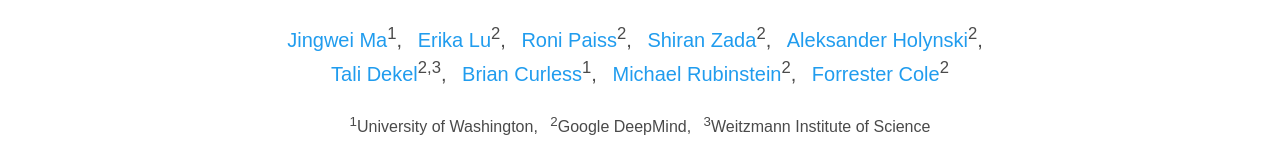
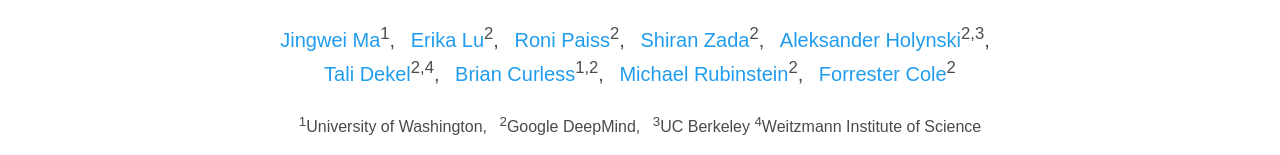
Before and after one commit to vidpanos/vidpanos.github.io, a plain HTML site: page index.html in a window 1280 px wide. Shown: the part 180-335 px from the top of the page. Drawn offline with nearby package versions, Linux system fonts and the light colour scheme; some icons are missing; a web font is replaced by a local one.

Commit message:
Update index.html

```diff
--- a/index.html
+++ b/index.html
@@ -107,14 +107,14 @@
               <a href="https://scholar.google.com/citations?hl=en&user=I2qheksAAAAJ">Shiran Zada</a><sup>2</sup>,&ensp;
             </span>
             <span class="author-block">
-              <a href="https://holynski.org/">Aleksander Holynski</a><sup>2</sup>,&ensp;
+              <a href="https://holynski.org/">Aleksander Holynski</a><sup>2,3</sup>,&ensp;
             </span>
             <br>
             <span class="author-block">
-              <a href="https://www.weizmann.ac.il/math/dekel/home">Tali Dekel</a><sup>2,3</sup>,&ensp;
+              <a href="https://www.weizmann.ac.il/math/dekel/home">Tali Dekel</a><sup>2,4</sup>,&ensp;
             </span>
             <span class="author-block">
-              <a href="https://homes.cs.washington.edu/~curless/">Brian Curless</a><sup>1</sup>,&ensp;
+              <a href="https://homes.cs.washington.edu/~curless/">Brian Curless</a><sup>1,2</sup>,&ensp;
             </span>
             <span class="author-block">
               <a href="https://people.csail.mit.edu/mrub/">Michael Rubinstein</a><sup>2</sup>,&ensp;
@@ -128,7 +128,8 @@
           <div class="is-size-6 publication-authors">
             <span class="author-block"><sup>1</sup>University of Washington,&ensp;</span>
             <span class="author-block"><sup>2</sup>Google DeepMind,&ensp;</span>
-            <span class="author-block"><sup>3</sup>Weitzmann Institute of Science</span>
+            <span class="author-block"><sup>3</sup>UC Berkeley</span>
+            <span class="author-block"><sup>4</sup>Weitzmann Institute of Science</span>
           </div>
 
           <div class="column has-text-centered">
```
